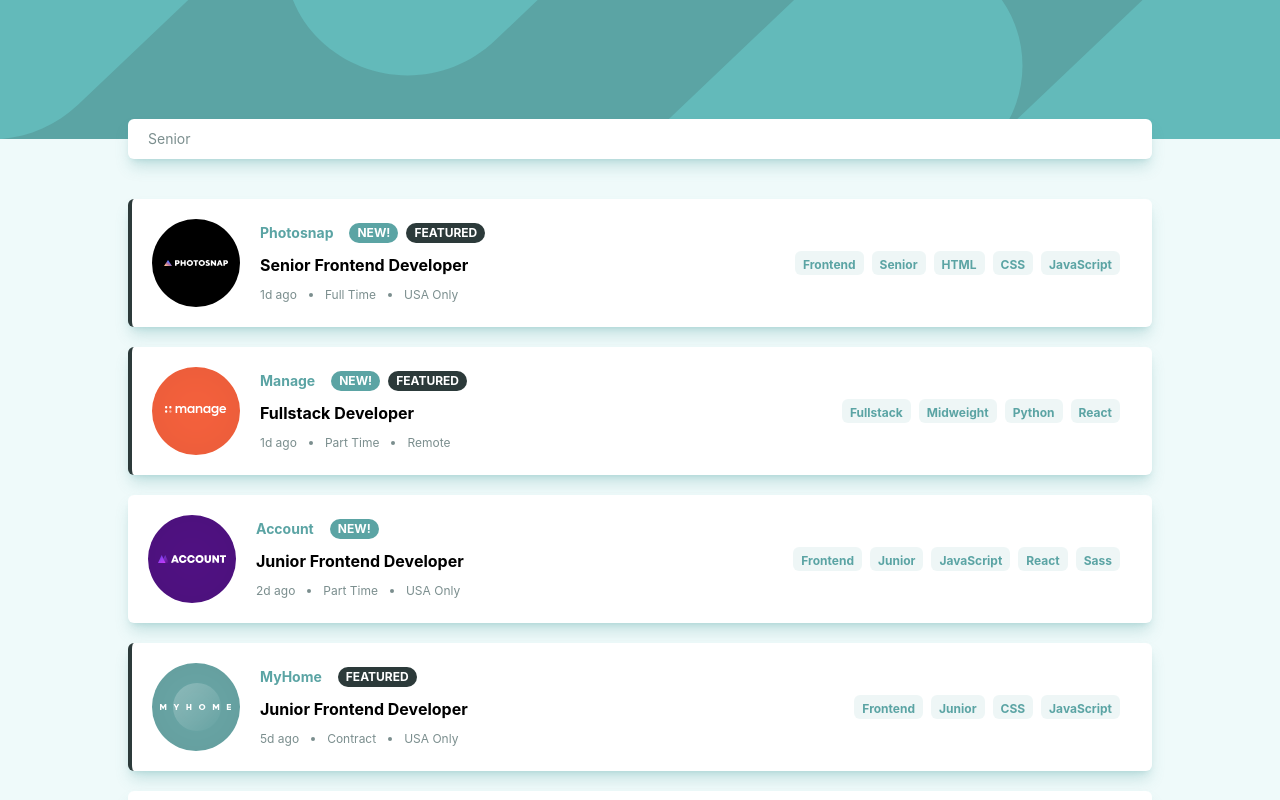
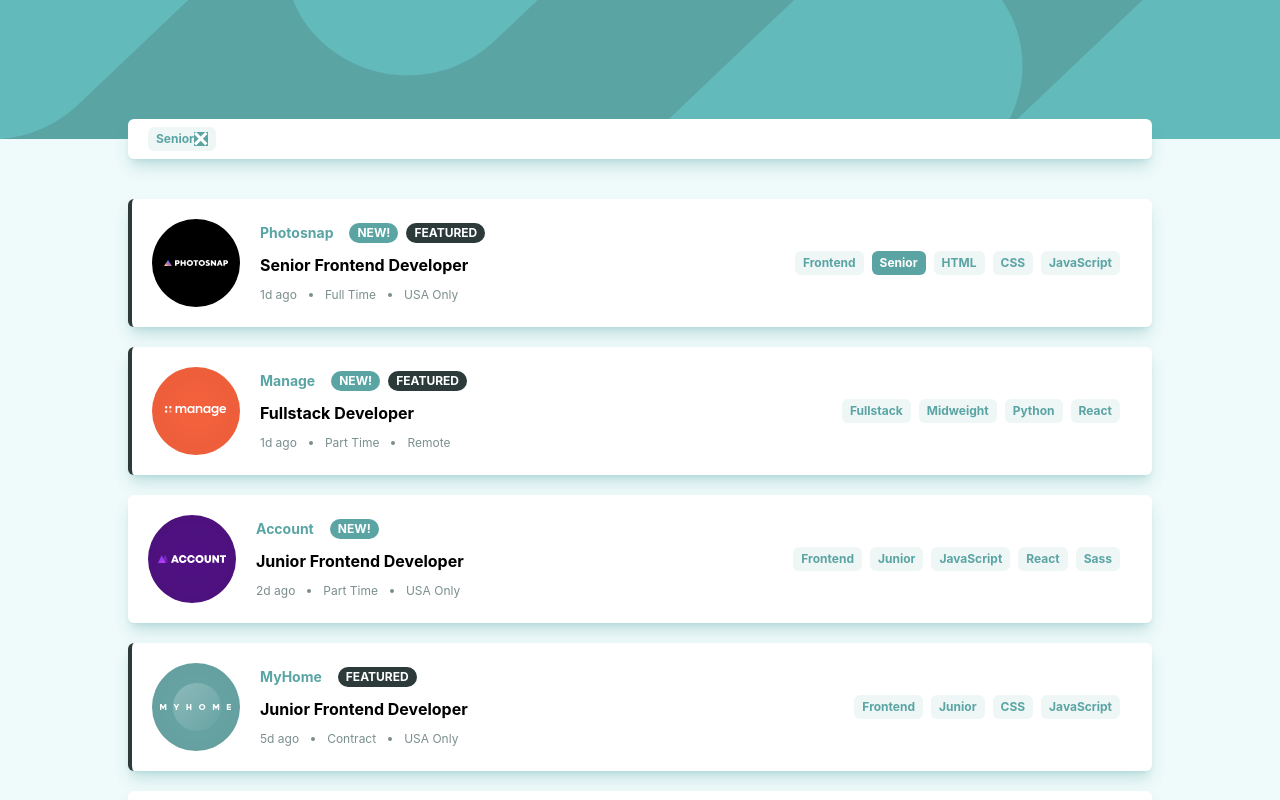
Before and after one commit to maiaralange/JobListings, a React (Vite) app: page / in a window 1280 px wide. Both pictures are taken after a click on the button "Senior". Shown: the top 800 px of the page. Built offline with nearby package versions, Linux system fonts and the light colour scheme.

Commit message:
Creating useFilter hook

```diff
--- a/src/App.tsx
+++ b/src/App.tsx
@@ -2,7 +2,7 @@ import { useEffect, useState } from 'react';
 import { FilterBar } from './components/FilterBar';
 import { Header } from './components/Header';
 import { JobList } from './components/JobListing';
-import { TagType } from './components/Tag';
+import { FilterProvider } from './hooks/useFilter';
 import { get } from './services/api';
 
 export interface JobListing {
@@ -21,14 +21,8 @@ export interface JobListing {
   tools: string[];
 }
 
-export interface Filter {
-  type: TagType;
-  name: string;
-}
-
 function App() {
   const [jobs, setJobs] = useState([] as JobListing[]);
-  const [filter, setFilter] = useState([] as Filter[]);
 
   useEffect(() => {
     const data = get();
@@ -36,11 +30,13 @@ function App() {
   }, []);
 
   return (
-    <div className="h-full bg-light-grayish-cyan">
-      <Header />
-      <FilterBar filterItems={filter} />
-      <JobList jobs={jobs} updateFilter={setFilter} />
-    </div>
+    <FilterProvider>
+      <div className="h-full bg-light-grayish-cyan">
+        <Header />
+        <FilterBar />
+        <JobList jobs={jobs} />
+      </div>
+    </FilterProvider>
   );
 }
 
--- a/src/components/FilterBar.tsx
+++ b/src/components/FilterBar.tsx
@@ -1,17 +1,31 @@
-import { Filter } from '../App';
+import removeImg from '../assets/icon-remove.svg';
+import { useFilter } from '../hooks/useFilter';
 
-interface FilterBarProps {
-  filterItems: Filter[];
-}
-
-export const FilterBar = ({ filterItems }: FilterBarProps) => {
+export const FilterBar = () => {
+  const { filter } = useFilter();
   return (
     <div className="flex justify-center">
       <div className="-mt-5 flex h-10 w-4/5 items-center rounded-md bg-white shadow-lg shadow-desaturated-dark-cyan/30">
-        <div className="flex pl-5 text-sm text-dark-grayish-cyan">
-          {filterItems.length
-            ? filterItems.map((item) => <span>{item.name}</span>)
-            : 'Click on the tags to filter!'}
+        <div className="flex pl-5">
+          {filter.length ? (
+            filter.map((item, index) => (
+              <div
+                key={index}
+                className="mr-2 flex items-center justify-center rounded-md bg-desaturated-dark-cyan/10 px-2 py-1"
+              >
+                <span className="text-xs font-bold text-desaturated-dark-cyan">
+                  {item.name}
+                </span>
+                <button className="bg-desaturated-dark-cyan">
+                  <img src={removeImg} />
+                </button>
+              </div>
+            ))
+          ) : (
+            <span className="text-sm text-dark-grayish-cyan">
+              Click on the tags to filter!
+            </span>
+          )}
         </div>
       </div>
     </div>
--- a/src/components/JobItem.tsx
+++ b/src/components/JobItem.tsx
@@ -1,17 +1,19 @@
-import { Filter, JobListing } from '../App';
+import { JobListing } from '../App';
+import { useFilter } from '../hooks/useFilter';
 import { Tag, TagType } from './Tag';
 
 interface JobItemProps {
   job: JobListing;
-  updateFilter: React.Dispatch<React.SetStateAction<Filter[]>>;
 }
 
-export const JobItem = ({ job, updateFilter }: JobItemProps) => {
+export const JobItem = ({ job }: JobItemProps) => {
+  const { addFilter, removeFilter } = useFilter();
+
   const tagClicked = (type: TagType, name: string, selected: boolean) => {
     if (selected) {
-      updateFilter((previous) => [...previous, { type, name }]);
+      addFilter(name, type);
     } else {
-      updateFilter((previous) => previous.filter((tag) => tag.name != name));
+      removeFilter(name);
     }
   };
 
@@ -56,16 +58,18 @@ export const JobItem = ({ job, updateFilter }: JobItemProps) => {
           onClick={(selected) => tagClicked(TagType.Level, job.level, selected)}
           label={job.level}
         />
-        {job.languages.map((language) => (
+        {job.languages.map((language, index) => (
           <Tag
+            key={index}
             onClick={(selected) =>
               tagClicked(TagType.Language, language, selected)
             }
             label={language}
           />
         ))}
-        {job.tools.map((tool) => (
+        {job.tools.map((tool, index) => (
           <Tag
+            key={index}
             onClick={(selected) => tagClicked(TagType.Tool, tool, selected)}
             label={tool}
           />
--- a/src/components/JobListing.tsx
+++ b/src/components/JobListing.tsx
@@ -1,16 +1,15 @@
-import { Filter, JobListing } from '../App';
+import { JobListing } from '../App';
 import { JobItem } from './JobItem';
 
 interface JobListingProps {
   jobs: JobListing[];
-  updateFilter: React.Dispatch<React.SetStateAction<Filter[]>>;
 }
 
-export const JobList = ({ jobs, updateFilter }: JobListingProps) => {
+export const JobList = ({ jobs }: JobListingProps) => {
   return (
     <div className="flex flex-col items-center gap-5 py-10">
       {jobs.map((job) => (
-        <JobItem key={job.id} job={job} updateFilter={updateFilter} />
+        <JobItem key={job.id} job={job} />
       ))}
     </div>
   );
--- a/src/components/Tag.tsx
+++ b/src/components/Tag.tsx
@@ -16,16 +16,18 @@ export const Tag = ({ label, onClick }: TagProps) => {
   const [selected, setSelected] = useState(false);
 
   return (
-    <div className="m-1 rounded-md bg-desaturated-dark-cyan/10 px-2 hover:brightness-75">
     <button
-        className="text-xs font-bold text-desaturated-dark-cyan"
+      className={`m-1 rounded-md px-2 py-1 text-xs font-bold hover:brightness-75 ${
+        selected
+          ? 'bg-desaturated-dark-cyan text-white'
+          : 'bg-desaturated-dark-cyan/10 text-desaturated-dark-cyan'
+      }`}
       onClick={() => {
+        onClick(!selected);
         setSelected(!selected);
-          onClick(!selected);
       }}
     >
       {label}
     </button>
-    </div>
   );
 };
--- /dev/null
+++ b/src/hooks/useFilter.tsx
@@ -0,0 +1,42 @@
+import { ReactNode, createContext, useContext, useState } from 'react';
+import { TagType } from '../components/Tag';
+
+export interface Filter {
+  name: string;
+  type: TagType;
+}
+
+interface FilterContextData {
+  filter: Filter[];
+  addFilter: (name: string, type: TagType) => void;
+  removeFilter: (name: string) => void;
+}
+
+interface FilterProviderProps {
+  children: ReactNode;
+}
+
+const FilterContext = createContext<FilterContextData>({} as FilterContextData);
+
+export function FilterProvider({ children }: FilterProviderProps) {
+  const [filter, setFilter] = useState([] as Filter[]);
+
+  function addFilter(name: string, type: TagType) {
+    setFilter((previous) => [...previous, { type, name }]);
+  }
+
+  function removeFilter(name: string) {
+    setFilter((previous) => previous.filter((tag) => tag.name != name));
+  }
+
+  return (
+    <FilterContext.Provider value={{ filter, addFilter, removeFilter }}>
+      {children}
+    </FilterContext.Provider>
+  );
+}
+
+export function useFilter() {
+  const context = useContext(FilterContext);
+  return context;
+}
```
Lines whose indentation alone changed are shown as unchanged.
